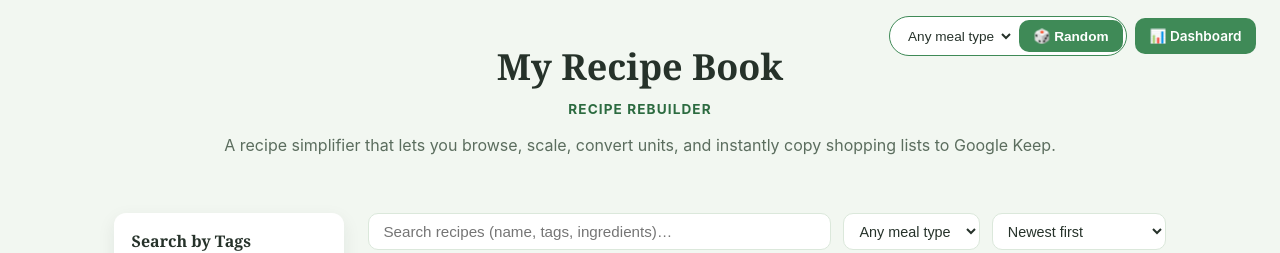
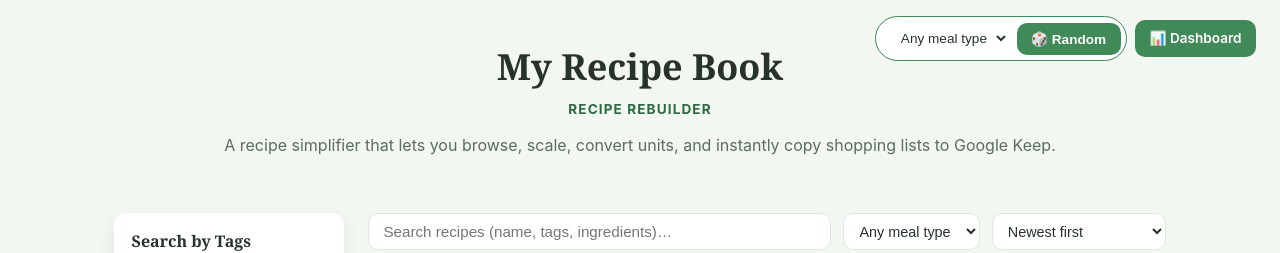
Before and after one commit to Gnomon7/recipe-rewriter, a browser extension: page docs/index.html in a window 1280 px wide. Shown: the top 253 px of the page. Drawn offline with Linux system fonts and the light colour scheme.

Commit message:
Publish tag allowlist and Random pill padding to the live site

```diff
--- a/docs/styles.css
+++ b/docs/styles.css
@@ -97,16 +97,16 @@ a { color: var(--accent-dark); }
 .random-group {
   display: flex;
   align-items: center;
-  gap: 0.3rem;
+  gap: 0.5rem;
   border: 1.5px solid var(--accent);
   border-radius: 999px;
   background: var(--card);
-  padding: 0.2rem 0.2rem 0.2rem 0.7rem;
+  padding: 0.35rem 0.35rem 0.35rem 1rem;
 }
 .random-group select {
   border: none;
   background: transparent;
-  padding: 0.3rem 0.2rem;
+  padding: 0.4rem 0.3rem;
   font-size: 0.85rem;
   color: var(--ink);
 }
```
